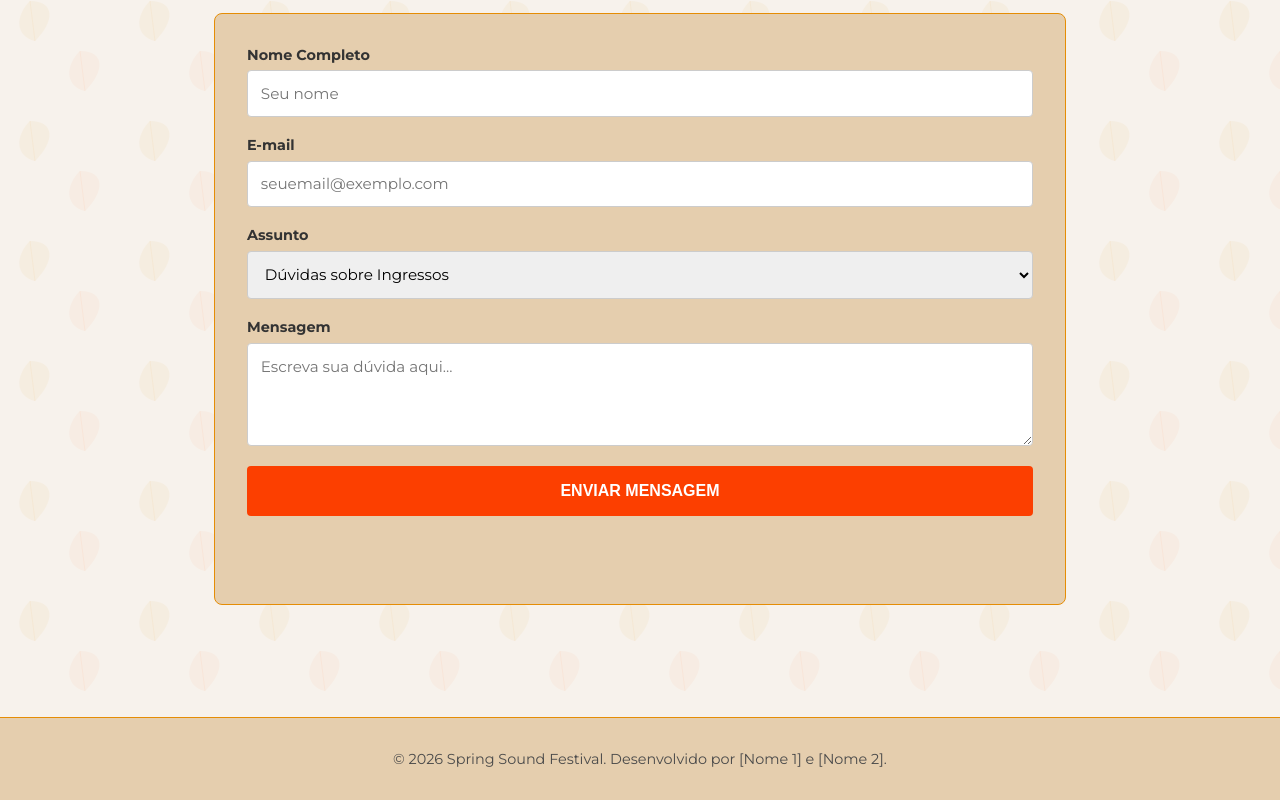
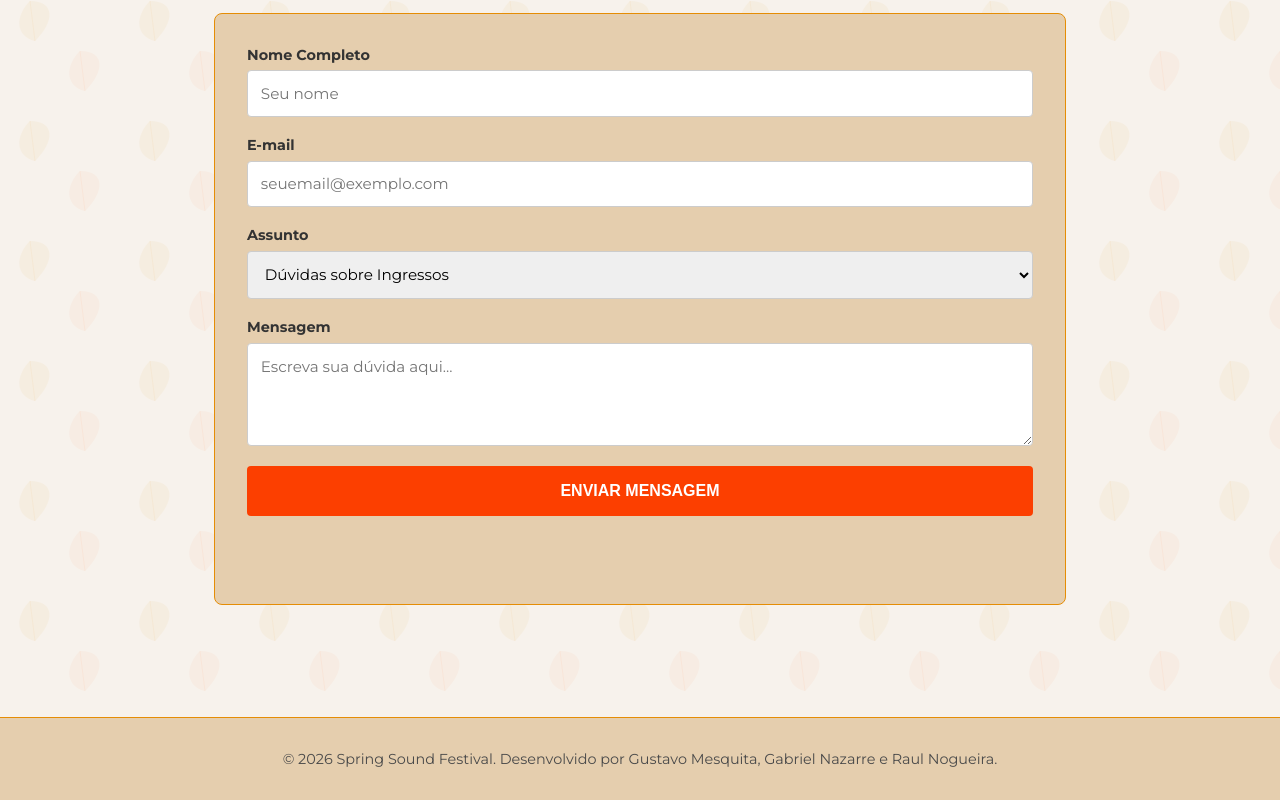
Before and after one commit to gustavomesquita120812010-hash/festival-SpringSound, a plain HTML site: page faq.html in a window 1280 px wide. Shown: the part 1219-2019 px from the top of the page. Drawn offline with Linux system fonts and the light colour scheme.

Commit message:
mudança no fotter

```diff
--- a/faq.html
+++ b/faq.html
@@ -118,7 +118,7 @@
     </main>
 
     <footer>
-        <p>&copy; 2026 Spring Sound Festival. Desenvolvido por [Nome 1] e [Nome 2].</p>
+        <p>&copy; 2026 Spring Sound Festival. Desenvolvido por Gustavo Mesquita, Gabriel Nazarre e Raul Nogueira.</p>
     </footer>
 
 </body>
```
Also changed, not shown: informacoes.html (+1 -1 lines), ingressos.html (+1 -1 lines), lineup.html (+1 -1 lines).
